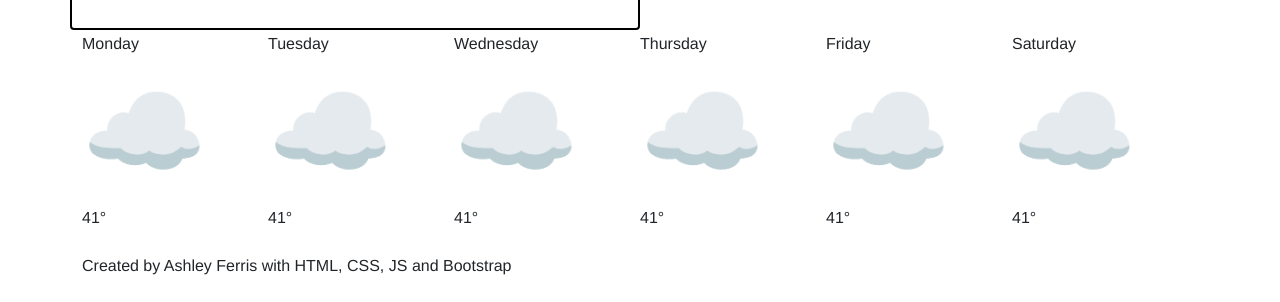
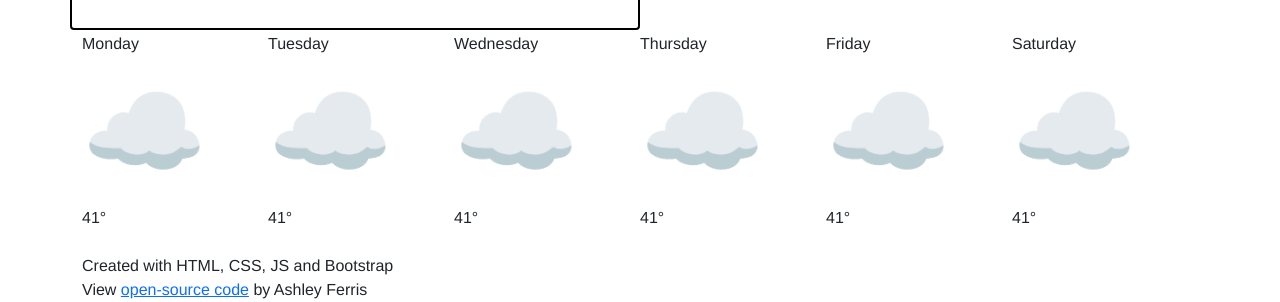
Before and after one commit to ashleyferris6/Weather-App, a website built with Parcel: page index.html in a window 1280 px wide. Shown: the part 586-888 px from the top of the page. Before the commit the page ends 864 px from the top, so only its background shows below. Built offline with nearby package versions, Linux system fonts and the light colour scheme; no server answers.

Commit message:
Added a link to my GitHub repository

```diff
--- a/index.html
+++ b/index.html
@@ -94,7 +94,16 @@
         </div>
       </div>
       <br />
-      <footer>Created by Ashley Ferris with HTML, CSS, JS and Bootstrap</footer>
+      <footer>
+        <div>Created with HTML, CSS, JS and Bootstrap</div>
+        <div>
+          View
+          <a href="https://github.com/ashleyferris6/Weather-App"
+            >open-source code</a
+          >
+          by Ashley Ferris
+        </div>
+      </footer>
     </div>
     <script src="src/script.js"></script>
   </body>
```
